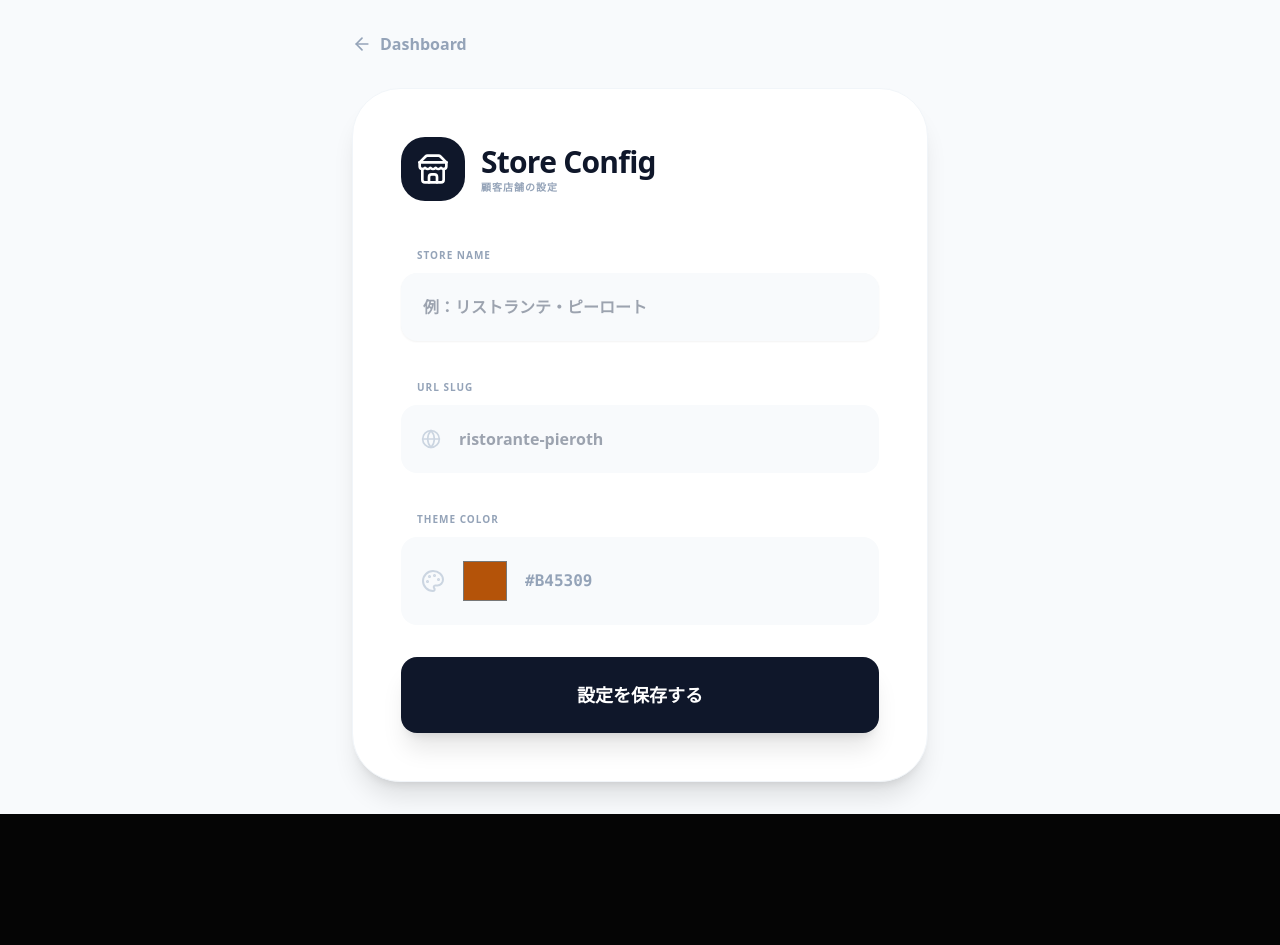
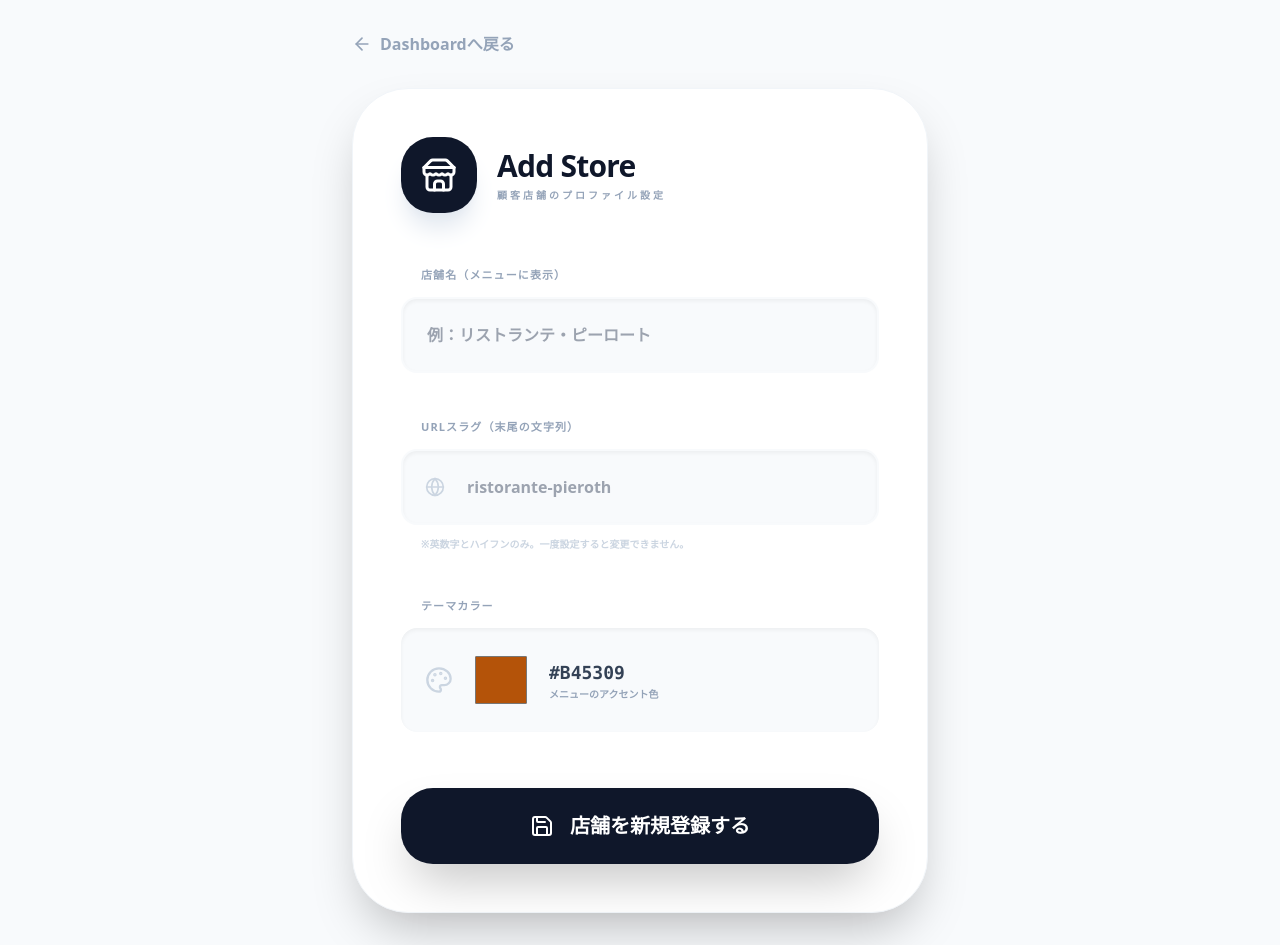
Before and after one commit to takatam-cyber/my-wine-menu, a Next.js app: page /admin/settings in a window 1280 px wide. Before the commit the page ends 814 px from the top, so only its background shows below. Built offline with nearby package versions, Linux system fonts and the light colour scheme.

Commit message:
Update page.tsx

```diff
--- a/app/admin/settings/page.tsx
+++ b/app/admin/settings/page.tsx
@@ -1,74 +1,141 @@
 "use client";
 export const runtime = 'edge';
-import { useState, useEffect } from 'react';
-import { useRouter } from 'next/navigation';
-import { Store, Globe, Save, ArrowLeft, Palette, Loader2, CheckCircle2 } from 'lucide-react';
+import { useState, useEffect, Suspense } from 'react';
+import { useRouter, useSearchParams } from 'next/navigation';
+import { Store, Globe, Save, ArrowLeft, Palette, Loader2, CheckCircle2, Trash2 } from 'lucide-react';
 
-export default function StoreSettings() {
+function SettingsForm() {
   const [name, setName] = useState('');
   const [slug, setSlug] = useState('');
   const [color, setColor] = useState('#b45309');
   const [loading, setLoading] = useState(false);
   const [status, setStatus] = useState(false);
   const router = useRouter();
+  const searchParams = useSearchParams();
+  const editSlug = searchParams.get('edit');
+
+  // 編集モードの場合、既存データを読み込む
+  useEffect(() => {
+    if (editSlug) {
+      setLoading(true);
+      fetch(`/api/store/config/public?slug=${editSlug}`)
+        .then(res => res.json())
+        .then(data => {
+          setName(data.store_name || '');
+          setSlug(data.slug || '');
+          setColor(data.theme_color || '#b45309');
+          setLoading(false);
+        });
+    }
+  }, [editSlug]);
 
   const handleSave = async (e: React.FormEvent) => {
     e.preventDefault();
     setLoading(true);
     const res = await fetch('/api/store/config', {
       method: 'POST',
-      body: JSON.stringify({ store_name: name, slug: slug.toLowerCase().trim(), theme_color: color }),
+      body: JSON.stringify({
+        store_name: name,
+        slug: slug.toLowerCase().trim(),
+        theme_color: color
+      }),
     });
-    if (res.ok) setStatus(true);
+    if (res.ok) {
+      setStatus(true);
+      setTimeout(() => setStatus(false), 3000);
+      if (!editSlug) router.push('/admin'); // 新規作成時は戻る
+    }
     setLoading(false);
   };
 
   return (
     <div className="min-h-screen bg-slate-50 p-8 font-sans text-left text-slate-900">
       <div className="max-w-xl mx-auto space-y-8">
-        <button onClick={() => router.push('/admin')} className="flex items-center gap-2 text-slate-400 font-bold hover:text-slate-600">
-          <ArrowLeft size={20}/> Dashboard
+        <button onClick={() => router.push('/admin')} className="flex items-center gap-2 text-slate-400 font-bold hover:text-slate-600 transition-colors">
+          <ArrowLeft size={20}/> Dashboardへ戻る
         </button>
 
-        <div className="bg-white rounded-[3rem] p-12 shadow-xl border border-slate-100">
-          <div className="flex items-center gap-4 mb-10">
-            <div className="p-4 bg-slate-900 rounded-3xl text-white"><Store size={32}/></div>
+        <div className="bg-white rounded-[3.5rem] p-12 shadow-2xl border border-slate-100">
+          <div className="flex items-center gap-5 mb-12">
+            <div className="p-5 bg-slate-900 rounded-[2rem] text-white shadow-xl shadow-slate-200">
+              <Store size={36}/>
+            </div>
             <div>
-              <h1 className="text-3xl font-black tracking-tight">Store Config</h1>
-              <p className="text-slate-400 font-bold text-[10px] uppercase tracking-widest">顧客店舗の設定</p>
+              <h1 className="text-3xl font-black tracking-tight">
+                {editSlug ? 'Edit Store' : 'Add Store'}
+              </h1>
+              <p className="text-slate-400 font-bold text-[10px] uppercase tracking-[0.3em] mt-1">
+                顧客店舗のプロファイル設定
+              </p>
             </div>
           </div>
 
-          <form onSubmit={handleSave} className="space-y-8">
-            <div className="space-y-2">
-              <label className="text-[10px] font-black text-slate-400 ml-4 uppercase tracking-widest">Store Name</label>
-              <input type="text" required placeholder="例：リストランテ・ピーロート" className="w-full p-5 bg-slate-50 rounded-2xl border-2 border-transparent focus:border-amber-500 focus:bg-white font-bold outline-none shadow-sm" value={name} onChange={e => setName(e.target.value)} />
+          <form onSubmit={handleSave} className="space-y-10">
+            <div className="space-y-3">
+              <label className="text-[11px] font-black text-slate-400 ml-5 uppercase tracking-widest">店舗名（メニューに表示）</label>
+              <input
+                type="text"
+                required
+                placeholder="例：リストランテ・ピーロート"
+                className="w-full p-6 bg-slate-50 rounded-2xl border-2 border-transparent focus:border-amber-500 focus:bg-white font-bold outline-none shadow-inner transition-all"
+                value={name}
+                onChange={e => setName(e.target.value)}
+              />
             </div>
 
-            <div className="space-y-2">
-              <label className="text-[10px] font-black text-slate-400 ml-4 uppercase tracking-widest">URL Slug</label>
-              <div className="relative">
-                <Globe className="absolute left-5 top-1/2 -translate-y-1/2 text-slate-300" size={20}/>
-                <input type="text" required placeholder="ristorante-pieroth" className="w-full p-5 pl-14 bg-slate-50 rounded-2xl border-2 border-transparent focus:border-amber-500 focus:bg-white font-bold outline-none" value={slug} onChange={e => setSlug(e.target.value)} />
+            <div className="space-y-3">
+              <label className="text-[11px] font-black text-slate-400 ml-5 uppercase tracking-widest">URLスラグ（末尾の文字列）</label>
+              <div className="relative group">
+                <Globe className="absolute left-6 top-1/2 -translate-y-1/2 text-slate-300 group-focus-within:text-amber-500 transition-colors" size={20}/>
+                <input
+                  type="text"
+                  required
+                  disabled={!!editSlug} // 編集時はURL変更不可
+                  placeholder="ristorante-pieroth"
+                  className={`w-full p-6 pl-16 rounded-2xl border-2 border-transparent outline-none font-bold shadow-inner transition-all ${editSlug ? 'bg-slate-100 text-slate-400 cursor-not-allowed' : 'bg-slate-50 focus:border-amber-500 focus:bg-white'}`}
+                  value={slug}
+                  onChange={e => setSlug(e.target.value)}
+                />
+              </div>
+              <p className="text-[10px] text-slate-300 font-bold ml-5">※英数字とハイフンのみ。一度設定すると変更できません。</p>
+            </div>
+
+            <div className="space-y-3">
+              <label className="text-[11px] font-black text-slate-400 ml-5 uppercase tracking-widest">テーマカラー</label>
+              <div className="flex gap-5 items-center bg-slate-50 p-6 rounded-2xl shadow-inner">
+                <Palette className="text-slate-300" size={28}/>
+                <input
+                  type="color"
+                  className="w-14 h-14 rounded-xl cursor-pointer bg-transparent border-none"
+                  value={color}
+                  onChange={e => setColor(e.target.value)}
+                />
+                <div className="flex flex-col">
+                  <span className="font-mono font-black text-lg text-slate-700">{color.toUpperCase()}</span>
+                  <span className="text-[10px] text-slate-400 font-bold">メニューのアクセント色</span>
+                </div>
               </div>
             </div>
 
-            <div className="space-y-2">
-              <label className="text-[10px] font-black text-slate-400 ml-4 uppercase tracking-widest">Theme Color</label>
-              <div className="flex gap-4 items-center bg-slate-50 p-5 rounded-2xl">
-                <Palette className="text-slate-300" size={24}/>
-                <input type="color" className="w-12 h-12 rounded-lg cursor-pointer bg-transparent border-none" value={color} onChange={e => setColor(e.target.value)} />
-                <span className="font-mono font-bold text-slate-400">{color.toUpperCase()}</span>
-              </div>
+            <div className="pt-4">
+              <button
+                type="submit"
+                disabled={loading}
+                className="w-full py-6 bg-slate-900 text-white rounded-[2rem] font-black text-xl shadow-2xl hover:bg-amber-500 hover:text-black transition-all flex items-center justify-center gap-4 group"
+              >
+                {loading ? <Loader2 className="animate-spin" /> : (
+                  <>
+                    <Save size={24} className="group-hover:scale-110 transition-transform"/>
+                    {editSlug ? '設定を更新する' : '店舗を新規登録する'}
+                  </>
+                )}
+              </button>
             </div>
 
-            <button type="submit" disabled={loading} className="w-full py-6 bg-slate-900 text-white rounded-2xl font-black text-lg shadow-xl hover:bg-black transition-all flex items-center justify-center gap-3">
-              {loading ? <Loader2 className="animate-spin" /> : "設定を保存する"}
-            </button>
-
             {status && (
-              <div className="p-6 bg-emerald-50 text-emerald-700 rounded-2xl flex items-center gap-3 font-bold border border-emerald-100">
-                <CheckCircle2/> 保存しました
+              <div className="p-6 bg-emerald-50 text-emerald-700 rounded-2xl flex items-center gap-4 font-bold border-2 border-emerald-100 animate-bounce">
+                <CheckCircle2 size={24}/>
+                保存が完了しました
               </div>
             )}
           </form>
@@ -77,3 +144,11 @@ export default function StoreSettings() {
     </div>
   );
 }
+
+export default function StoreSettings() {
+  return (
+    <Suspense fallback={<div className="min-h-screen flex items-center justify-center bg-slate-50"><Loader2 className="animate-spin text-slate-400" size={48}/></div>}>
+      <SettingsForm />
+    </Suspense>
+  );
+}
```
